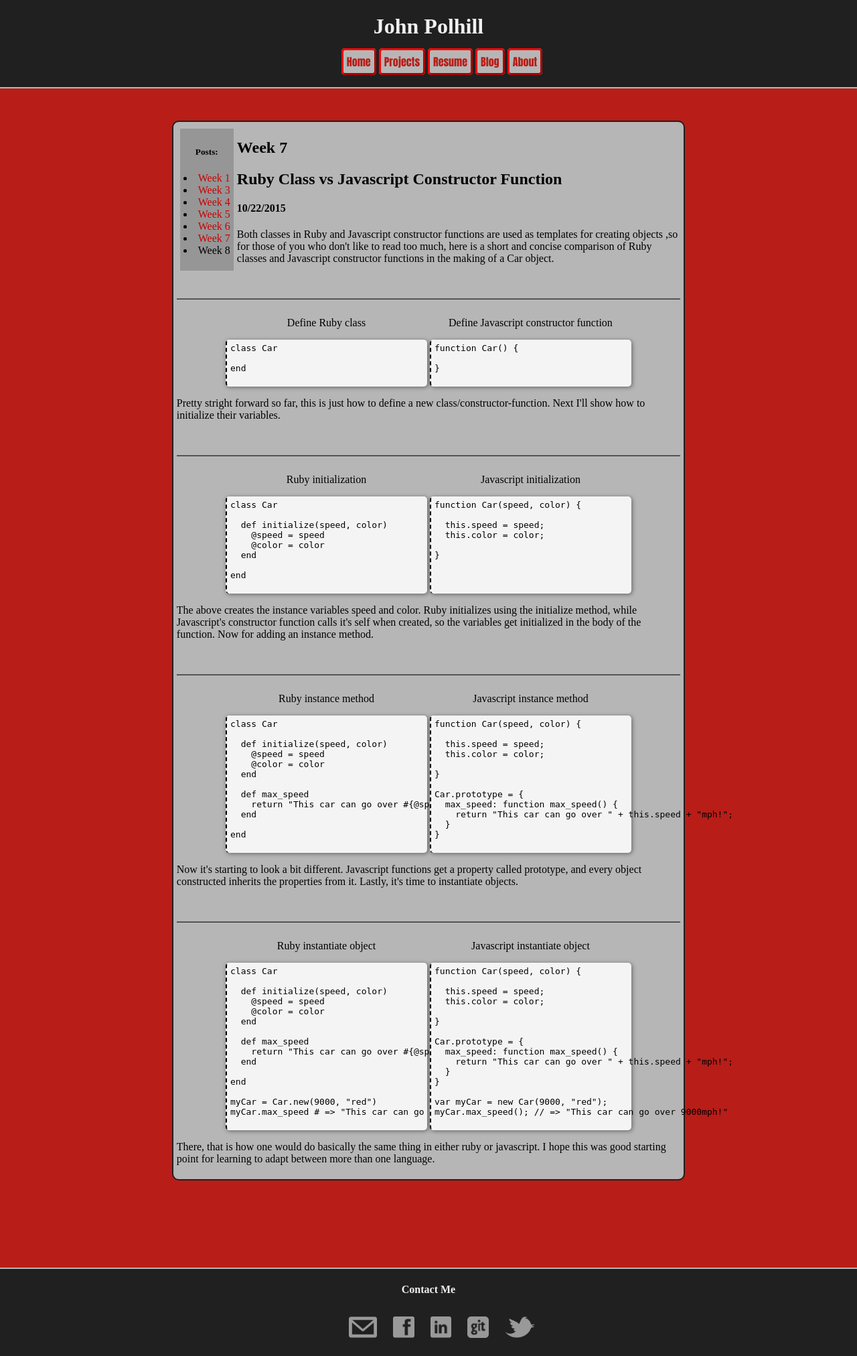
After one commit to JohnP42/JohnP42.github.io, a PHP site: page /blog/javascript.html in a window 1280 px wide. The commit adds this page. Shown: the whole page at 67% size. Run offline with PHP 8.4, Linux system fonts and the light colour scheme.

Commit message:
add javascript.html

```diff
--- a/blog/array-hashes.html
+++ b/blog/array-hashes.html
@@ -34,7 +34,7 @@
         <li><a href="array-hashes.html">Week 4</a></li>
         <li><a href="enumerable-methods.html">Week 5</a></li>
         <li><a href="ruby-classes.html">Week 6</a></li>
-        <li>Week 7</li>
+        <li><a href="javascript.html">Week 7</a></li>
         <li>Week 8</li>
       </ul>
     </aside>
--- a/blog/blog-template.html
+++ b/blog/blog-template.html
@@ -33,7 +33,7 @@
         <li><a href="array-hashes.html">Week 4</a></li>
         <li><a href="enumerable-methods.html">Week 5</a></li>
         <li><a href="ruby-classes.html">Week 6</a></li>
-        <li>Week 7</li>
+        <li><a href="javascript.html">Week 7</a></li>
         <li>Week 8</li>
       </ul>
     </aside>
--- a/blog/css-concepts.html
+++ b/blog/css-concepts.html
@@ -33,7 +33,7 @@
         <li><a href="array-hashes.html">Week 4</a></li>
         <li><a href="enumerable-methods.html">Week 5</a></li>
         <li><a href="ruby-classes.html">Week 6</a></li>
-        <li>Week 7</li>
+        <li><a href="javascript.html">Week 7</a></li>
         <li>Week 8</li>
       </ul>
     </aside>
--- a/blog/enumerable-methods.html
+++ b/blog/enumerable-methods.html
@@ -33,7 +33,7 @@
         <li><a href="array-hashes.html">Week 4</a></li>
         <li><a href="enumerable-methods.html">Week 5</a></li>
         <li><a href="ruby-classes.html">Week 6</a></li>
-        <li>Week 7</li>
+        <li><a href="javascript.html">Week 7</a></li>
         <li>Week 8</li>
       </ul>
     </aside>
--- a/blog/index.html
+++ b/blog/index.html
@@ -33,7 +33,7 @@
         <li><a href="array-hashes.html">Week 4</a></li>
         <li><a href="enumerable-methods.html">Week 5</a></li>
         <li><a href="ruby-classes.html">Week 6</a></li>
-        <li>Week 7</li>
+        <li><a href="javascript.html">Week 7</a></li>
         <li>Week 8</li>
       </ul>
     </aside>
--- /dev/null
+++ b/blog/javascript.html
@@ -0,0 +1,217 @@
+<!DOCTYPE html>
+<html>
+<head>
+  <title>John's Tech Blog 6</title>
+  <meta charset="UTF-8">
+  <link rel="stylesheet" type="text/css" href="../stylesheet/default.css">
+  <link rel="stylesheet" type="text/css" href="../stylesheet/blog.css">
+</head>
+
+<body>
+
+  <header>
+    <h1>John Polhill</h1>
+    <nav>
+      <ul>
+        <li><a href="../index.html">Home</a></li>
+        <li><a href="../projects/index.html">Projects</a></li>
+        <li><a href="#">Resume</a></li>
+        <li><a href="index.html">Blog</a></li>
+        <li><a href="../about.html">About</a></li>
+      </ul>
+    </nav>
+  </header>
+
+<main>
+  <section>
+
+    <aside>
+      <h5>Posts:</h5>
+      <ul>
+        <li><a href="t1-git-blog.html">Week 1</a></li>
+        <li><a href="css-concepts.html">Week 3</a></li>
+        <li><a href="array-hashes.html">Week 4</a></li>
+        <li><a href="enumerable-methods.html">Week 5</a></li>
+        <li><a href="ruby-classes.html">Week 6</a></li>
+        <li><a href="javascript.html">Week 7</a></li>
+        <li>Week 8</li>
+      </ul>
+    </aside>
+
+    <article>
+      <h2>Week 7</h2>
+      <h2>Ruby Class vs Javascript Constructor Function</h2>
+      <h4>10/22/2015</h4>
+
+      <p>Both classes in Ruby and Javascript constructor functions are used as templates for creating objects ,so for those of you who don't like to read too much, here is a short and concise comparison of Ruby classes and Javascript constructor functions in the making of a Car object.</p>
+
+      <div class="row">
+        <div class="col">
+          <p>Define Ruby class</p>
+          <pre>
+class Car
+
+end
+          </pre>
+        </div>
+        <div class="col">
+          <p>Define Javascript constructor function</p>
+          <pre>
+function Car() {
+
+}
+          </pre>
+        </div>
+      </div>
+
+      <p>Pretty stright forward so far, this is just how to define a new class/constructor-function. Next I'll show how to initialize their variables.</p>
+
+      <div class="row">
+        <div class="col">
+          <p>Ruby initialization</p>
+          <pre>
+class Car
+
+  def initialize(speed, color)
+    @speed = speed
+    @color = color
+  end
+
+end
+          </pre>
+        </div>
+        <div class="col">
+          <p>Javascript initialization</p>
+          <pre>
+function Car(speed, color) {
+
+  this.speed = speed;
+  this.color = color;
+
+}
+
+
+          </pre>
+        </div>
+      </div>
+      <p>The above creates the instance variables speed and color. Ruby initializes using the initialize method, while Javascript's constructor function calls it's self when created, so the variables get initialized in the body of the function. Now for adding an instance method.</p>
+
+      <div class="row">
+        <div class="col">
+          <p>Ruby instance method</p>
+          <pre>
+class Car
+
+  def initialize(speed, color)
+    @speed = speed
+    @color = color
+  end
+
+  def max_speed
+    return "This car can go over #{@speed}mph!"
+  end
+
+end
+          </pre>
+        </div>
+        <div class="col">
+          <p>Javascript instance method</p>
+          <pre>
+function Car(speed, color) {
+
+  this.speed = speed;
+  this.color = color;
+
+}
+
+Car.prototype = {
+  max_speed: function max_speed() {
+    return "This car can go over " + this.speed + "mph!";
+  }
+}
+          </pre>
+        </div>
+      </div>
+
+      <p>Now it's starting to look a bit different. Javascript functions get a property called prototype, and every object constructed inherits the properties from it. Lastly, it's time to instantiate objects.</p>
+
+      <div class="row">
+        <div class="col">
+          <p>Ruby instantiate object</p>
+          <pre>
+class Car
+
+  def initialize(speed, color)
+    @speed = speed
+    @color = color
+  end
+
+  def max_speed
+    return "This car can go over #{@speed}mph!"
+  end
+
+end
+
+myCar = Car.new(9000, "red")
+myCar.max_speed # => "This car can go over 9000mph!"
+          </pre>
+        </div>
+        <div class="col">
+          <p>Javascript instantiate object</p>
+          <pre>
+function Car(speed, color) {
+
+  this.speed = speed;
+  this.color = color;
+
+}
+
+Car.prototype = {
+  max_speed: function max_speed() {
+    return "This car can go over " + this.speed + "mph!";
+  }
+}
+
+var myCar = new Car(9000, "red");
+myCar.max_speed(); // => "This car can go over 9000mph!"
+          </pre>
+        </div>
+      </div>
+      <p>There, that is how one would do basically the same thing in either ruby or javascript. I hope this was good starting point for learning to adapt between more than one language.</p>
+    </article>
+  </section>
+</main>
+
+    <footer>
+      <h4>Contact Me</h4>
+      <ul>
+        <li>
+          <a href="mailto:JohnPolhill42@gmail.com" target="_blank">
+            <img src="../imgs/mail-icon.png" alt="E-mail" height="32">
+          </a>
+        </li>
+        <li>
+          <a href="https://www.facebook.com/john.polhill.3" target="_blank">
+            <img src="../imgs/fb-icon.png" alt="Facebook" height="32">
+          </a>
+        </li>
+        <li>
+          <a href="https://www.linkedin.com/profile/view?id=AAIAABqp07wByyz-f2f-dwmX4z2h9xvQtDSoj9s" target="_blank">
+            <img src="../imgs/in-icon.png" alt="LinkdIn" height="32">
+          </a>
+        </li>
+        <li>
+          <a href="https://github.com/JohnP42" target="_blank">
+            <img src="../imgs/git-icon.png" alt="Github" height="32">
+          </a>
+        </li>
+        <li>
+          <a href="https://twitter.com/JohnPolhill42" target="_blank">
+            <img src="../imgs/twitter-icon.png" alt="Twitter" height="32">
+          </a>
+        </li>
+      </ul>
+    </footer>
+
+</body>
+</html>
--- a/blog/ruby-classes.html
+++ b/blog/ruby-classes.html
@@ -1,7 +1,7 @@
 <!DOCTYPE html>
 <html>
 <head>
-  <title>John's Tech Blog 1</title>
+  <title>John's Tech Blog 5</title>
   <meta charset="UTF-8">
   <link rel="stylesheet" type="text/css" href="../stylesheet/default.css">
   <link rel="stylesheet" type="text/css" href="../stylesheet/blog.css">
@@ -33,7 +33,7 @@
         <li><a href="array-hashes.html">Week 4</a></li>
         <li><a href="enumerable-methods.html">Week 5</a></li>
         <li><a href="ruby-classes.html">Week 6</a></li>
-        <li>Week 7</li>
+        <li><a href="javascript.html">Week 7</a></li>
         <li>Week 8</li>
       </ul>
     </aside>
--- a/blog/t1-git-blog.html
+++ b/blog/t1-git-blog.html
@@ -32,7 +32,7 @@
         <li><a href="array-hashes.html">Week 4</a></li>
         <li><a href="enumerable-methods.html">Week 5</a></li>
         <li><a href="ruby-classes.html">Week 6</a></li>
-        <li>Week 7</li>
+        <li><a href="javascript.html">Week 7</a></li>
         <li>Week 8</li>
       </ul>
     </aside>
--- a/stylesheet/blog.css
+++ b/stylesheet/blog.css
@@ -41,3 +41,20 @@ pre {
   border-left: 2px dashed black;
   box-shadow: .1em .1em .5em rgba(0,0,0,.45);
 }
+
+.row {
+	text-align: center;
+	border-top: 2px ridge grey;
+	padding-top: 10px;
+	margin-top: 50px;
+}
+
+.col {
+	width: 40%;
+	display: inline-block;
+}
+
+.col pre {
+	margin: 0;
+	text-align: left;
+}
```
